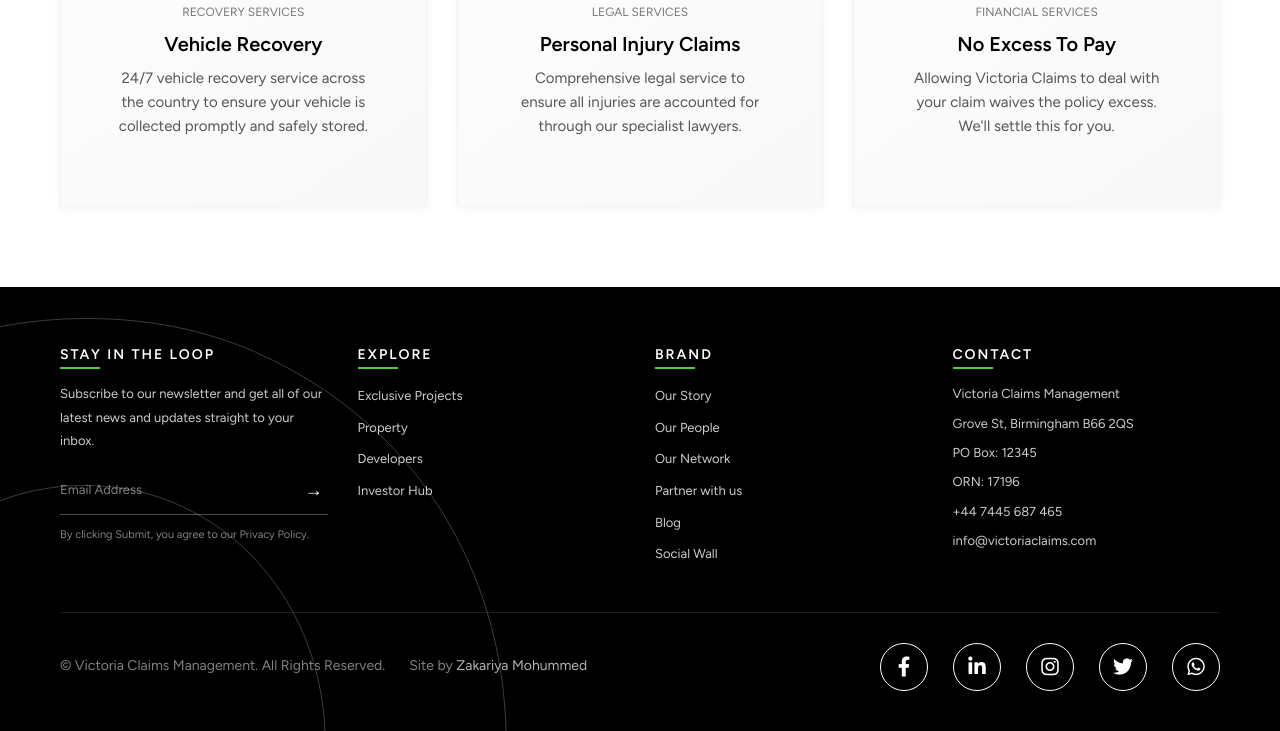
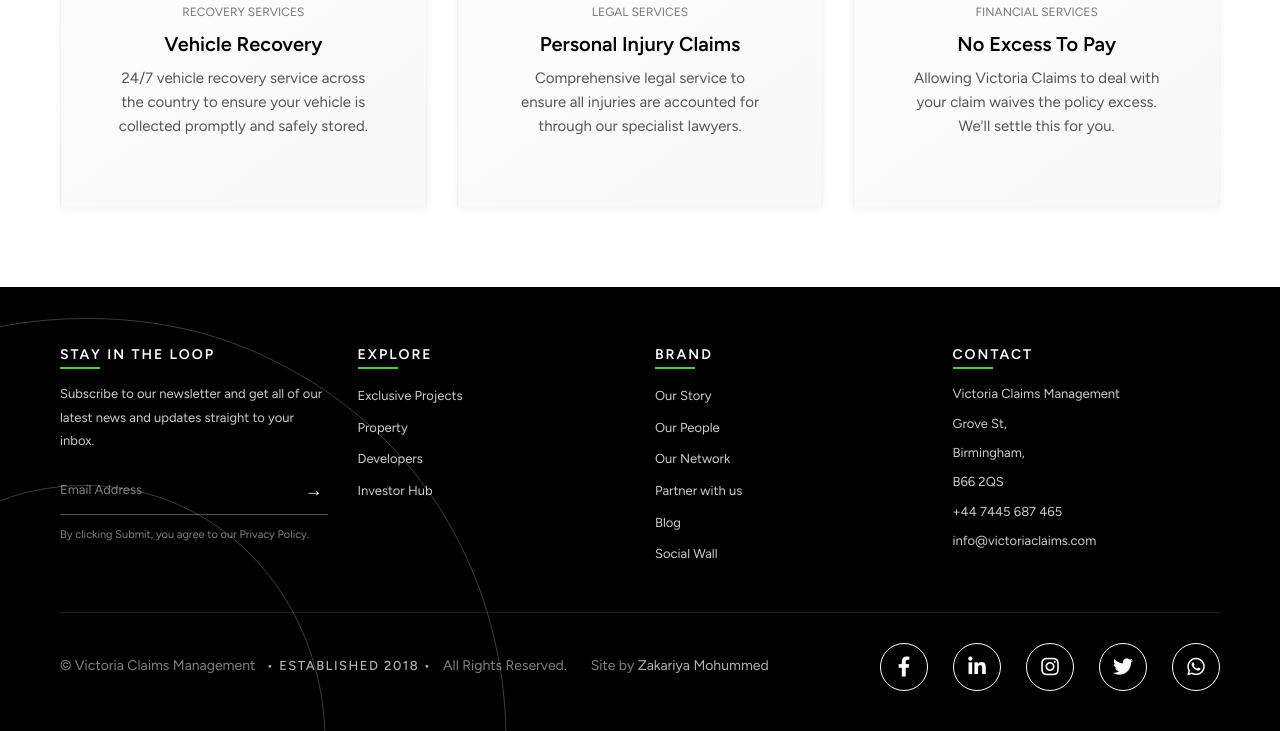
Before and after one commit to Zakariya1057/victoria-claims, a plain HTML site: page index.html in a window 1280 px wide. Shown: the part 2901-3632 px from the top of the page. Drawn offline with Linux system fonts and the light colour scheme.

Commit message:
Feat: Site V2

```diff
--- a/css/footer.css
+++ b/css/footer.css
@@ -197,6 +197,17 @@
     margin: 0;
 }
 
+.footer__established {
+    display: inline-block;
+    color: rgba(255, 255, 255, 0.7);
+    font-size: 13px;
+    font-weight: 500;
+    letter-spacing: 1.5px;
+    margin: 0 8px;
+    position: relative;
+    font-family: 'Figtree', sans-serif;
+}
+
 .footer__credit a {
     color: rgba(255, 255, 255, 0.7);
     text-decoration: none;
@@ -228,8 +239,11 @@
 }
 
 .social-circle:hover {
-    background-color: rgba(255, 255, 255, 0.1);
+    background-color: rgba(255, 255, 255, 0.35);
     transform: translateY(-2px);
+    color: #fff;
+    box-shadow: 0 5px 15px rgba(0, 0, 0, 0.2);
+    border-color: rgba(255, 255, 255, 0.9);
 }
 
 .social-circle i {
--- a/index.html
+++ b/index.html
@@ -308,9 +308,9 @@
                     <h3 class="footer__heading">CONTACT</h3>
                     <div class="footer__contact-info">
                         <p>Victoria Claims Management</p>
-                        <p>Grove St, Birmingham B66 2QS</p>
-                        <p>PO Box: 12345</p>
-                        <p>ORN: 17196</p>
+                        <p>Grove St, </p>
+                        <p>Birmingham,</p>
+                        <p>B66 2QS</p>
                         <p>+44 7445 687 465</p>
                         <p>info@victoriaclaims.com</p>
                     </div>
@@ -319,7 +319,7 @@
 
             <div class="footer__bottom">
                 <div class="footer__legal">
-                    <p class="footer__copyright">&copy; Victoria Claims Management. All Rights Reserved.</p>
+                    <p class="footer__copyright">&copy; Victoria Claims Management <span class="footer__established">• ESTABLISHED 2018 •</span> All Rights Reserved.</p>
                     <p class="footer__credit">Site by <a href="https://www.linkedin.com/in/zakariya-mohummed" target="_blank">Zakariya Mohummed</a></p>
                 </div>
 
```
